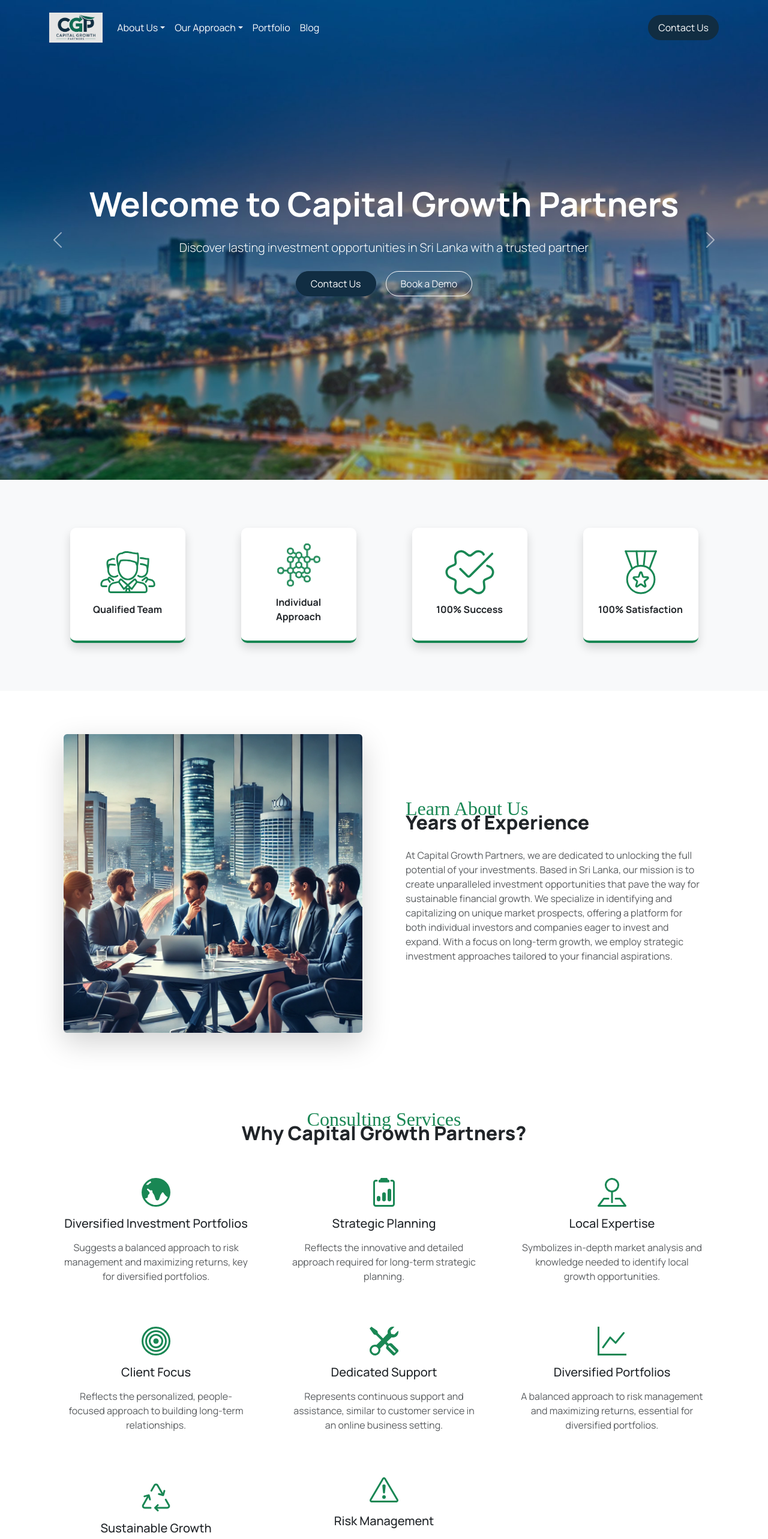
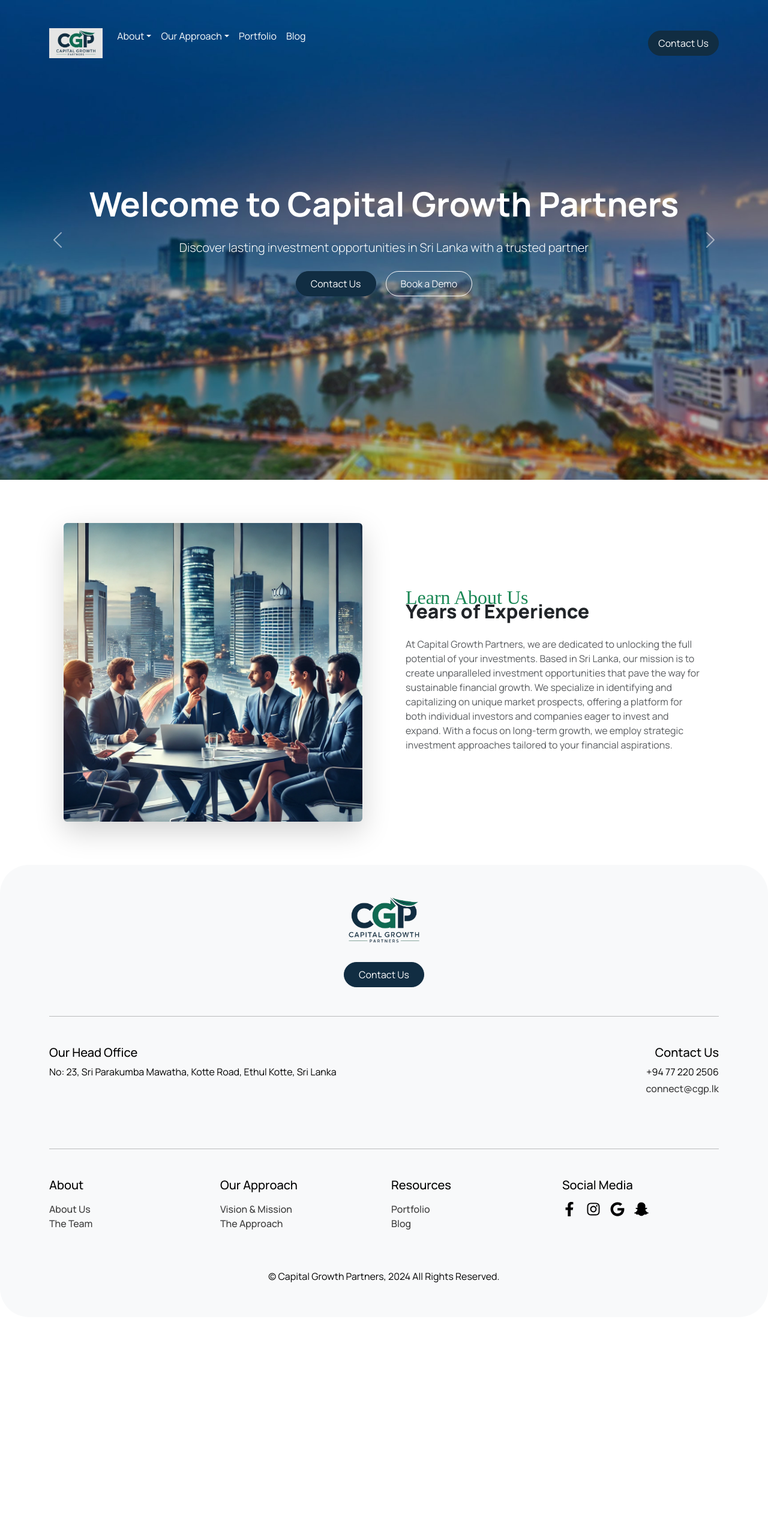
Before and after one commit to kiwizu3/cgp, a React (Create React App) app: page /about in a window 1280 px wide. Shown: the top 2566 px of the page at 60% size. After the commit the page ends 2196 px from the top, so only its background shows below. Built offline with nearby package versions, Linux system fonts and the light colour scheme; a web font is replaced by a local one.

Commit message:
Added routing Added About dummy page Fixed few style bugs

```diff
--- a/package.json
+++ b/package.json
@@ -14,6 +14,8 @@
     "react": "^18.3.1",
     "react-dom": "^18.3.1",
     "react-icons": "^5.0.1",
+    "react-router": "^7.0.2",
+    "react-router-dom": "^7.0.2",
     "react-scripts": "^5.0.1"
   },
   "devDependencies": {
--- a/src/App.js
+++ b/src/App.js
@@ -1,4 +1,4 @@
-import { useState } from 'react';
+import { Routes, Route } from 'react-router-dom';
 import Navbar from './components/Navbar';
 import Hero from './components/Hero';
 import Stats from './components/Stats';
@@ -8,23 +8,30 @@ import Why from './components/Why';
 import Insights from './components/Insights';
 import CreateAds from './components/CreateAds';
 import Footer from './components/Footer';
+import AboutPage from './pages/AboutPage'; // Import your AboutPage here
 import './App.css';
-import Test from './components/Test';
 
 function App() {
   return (
     <div className="app">
       <Navbar />
+      <Hero />
       <main>
-        {/* <Test color="primary"/> */}
-        <Hero />
-        <Stats />
-        <About/>
-        <Why />
-        {/* <Insights />
-        <CreateAds /> */}
-        <Footer />
+        <Routes>
+          {/* Define your routes */}
+          <Route path="/" element={
+            <>
+
+              <Stats />
+              <About />
+              <Why />
+            </>
+          } />
+          <Route path="/about" element={<AboutPage />} />
+          {/* Add more routes as needed */}
+        </Routes>
       </main>
+      <Footer />
     </div>
   );
 }
--- a/src/components/Footer.js
+++ b/src/components/Footer.js
@@ -1,4 +1,5 @@
 import React from 'react';
+import { Link } from 'react-router-dom';
 import { FaFacebookF, FaInstagram, FaGoogle, FaSnapchatGhost } from 'react-icons/fa';
 
 function Footer() {
@@ -11,7 +12,9 @@ function Footer() {
       <div className="container">
         <div className="row mb-5">
           <div className="col-12 text-center">
-            <img className="footer-logo mb-4" src="assets/images/logo.png" alt="Logo" />
+            <Link to="/">
+              <img className="footer-logo mb-4" src="assets/images/logo.png" alt="Logo" />
+            </Link>
             <div className="d-flex gap-3 justify-content-center">
               <button className="btn btn-primary px-4 py-2">Contact Us</button>
             </div>
@@ -37,17 +40,17 @@ function Footer() {
         <hr className="my-5" />
         <div className="row">
           <div className="col-md-3 mb-4">
-            <h5 className="mb-3">About Us</h5>
+            <h5 className="mb-3">About</h5>
             <ul className="list-unstyled">
               <li>
-                <a href="#" className="text-light text-decoration-none">
-                  Our Offices
-                </a>
+                <Link to="/about" className="text-light text-decoration-none">
+                  About Us
+                </Link>
               </li>
               <li>
-                <a href="#" className="text-light text-decoration-none">
+                <Link to="#" className="text-light text-decoration-none">
                   The Team
-                </a>
+                </Link>
               </li>
             </ul>
           </div>
@@ -55,14 +58,14 @@ function Footer() {
             <h5 className="mb-3">Our Approach</h5>
             <ul className="list-unstyled">
               <li>
-                <a href="#" className="text-light text-decoration-none">
+                <Link to="#" className="text-light text-decoration-none">
                   Vision & Mission
-                </a>
+                </Link>
               </li>
               <li>
-                <a href="#" className="text-light text-decoration-none">
+                <Link to="#" className="text-light text-decoration-none">
                   The Approach
-                </a>
+                </Link>
               </li>
             </ul>
           </div>
@@ -70,14 +73,14 @@ function Footer() {
             <h5 className="mb-3">Resources</h5>
             <ul className="list-unstyled">
               <li>
-                <a href="#" className="text-light text-decoration-none">
+                <Link to="#" className="text-light text-decoration-none">
                   Portfolio
-                </a>
+                </Link>
               </li>
               <li>
-                <a href="#" className="text-light text-decoration-none">
+                <Link to="#" className="text-light text-decoration-none">
                   Blog
-                </a>
+                </Link>
               </li>
             </ul>
           </div>
--- a/src/components/Navbar.css
+++ b/src/components/Navbar.css
@@ -29,3 +29,18 @@
     transition: width 0.1s ease-in-out;
     z-index: 1000; /* Ensure it appears above other elements */
   }
+
+
+  .navbar-toggler:focus {
+    text-decoration: none;
+    outline: 0;
+    box-shadow: 0 0 0 0 !important;
+}
+
+button:hover {
+  border-color: #00000000 !important;
+}
+
+.bi-navbar{
+  font-size: 2rem;
+}
--- a/src/components/Navbar.js
+++ b/src/components/Navbar.js
@@ -1,17 +1,20 @@
 import React, { useEffect, useState } from 'react';
-import './Navbar.css'; // Ensure this imports your CSS
+import { Link } from 'react-router-dom';
+import './Navbar.css';
 
 function Navbar() {
-  const [isScrolled, setIsScrolled] = useState(false);
+  const [isScrolled, setIsScrolled] = useState(false); // State for scroll position
+  const [isExpanded, setIsExpanded] = useState(false); // State for menu toggle
   const [scrollProgress, setScrollProgress] = useState(0);
 
+  // Scroll event to handle navbar transparency and progress bar
   useEffect(() => {
     const handleScroll = () => {
       const scrollTop = window.scrollY;
       const docHeight = document.documentElement.scrollHeight - window.innerHeight;
       const progress = (scrollTop / docHeight) * 100;
 
-      setIsScrolled(scrollTop > 0);
+      setIsScrolled(scrollTop > 0); // Navbar turns background when scrolled
       setScrollProgress(progress);
     };
 
@@ -21,12 +24,18 @@ function Navbar() {
     };
   }, []);
 
+  // Handle navbar collapse toggle
+  const handleToggle = () => {
+    setIsExpanded(!isExpanded);
+  };
+
+  // Determine navbar class based on scroll and expanded state
+  const navbarClass = `navbar navbar-expand-lg fixed-top ${
+    isScrolled || isExpanded ? 'navbar-light bg-white shadow' : 'navbar-dark navbar-transparent'
+  }`;
+
   return (
-    <nav
-      className={`navbar navbar-expand-lg ${
-        isScrolled ? 'navbar-light bg-white shadow' : 'navbar-dark navbar-transparent'
-      } fixed-top`}
-    >
+    <nav className={navbarClass}>
       <div
         className="scroll-progress-bar"
         style={{
@@ -34,22 +43,19 @@ function Navbar() {
         }}
       ></div>
       <div className="container">
-        <a className="navbar-brand" href="#">
-          <img src={`assets/images/logo.${isScrolled ? 'png' : 'jpg'}`} alt="Logo" height="50" />
-        </a>
+        <Link className="navbar-brand" to="/">
+          <img src={`assets/images/logo.${isScrolled || isExpanded ? 'png' : 'jpg'}`} alt="Logo" height="50" />
+        </Link>
         <button
           className="navbar-toggler"
           type="button"
-          data-bs-toggle="collapse"
-          data-bs-target="#navbarNav"
-          aria-controls="navbarNav"
-          aria-expanded="false"
-          aria-label="Toggle navigation"
+          onClick={handleToggle} // Controlled toggle button
+          aria-expanded={isExpanded}
         >
-          <span className="navbar-toggler-icon"></span>
+          {isExpanded ? (<i className="bi-navbar bi bi-x"></i>) : (<i className="bi-navbar bi bi-list"></i>)}
         </button>
-        <div className="collapse navbar-collapse" id="navbarNav">
-          <ul className="navbar-nav me-auto">
+        <div className={`collapse navbar-collapse py-4 ${isExpanded ? 'show' : ''}`} id="navbarNav">
+          <ul className="navbar-nav me-auto mb-4">
             <li className="nav-item dropdown">
               <a
                 className="nav-link dropdown-toggle"
@@ -58,13 +64,13 @@ function Navbar() {
                 data-bs-toggle="dropdown"
                 aria-expanded="false"
               >
-                About Us
+                About
               </a>
               <ul className="dropdown-menu">
                 <li>
-                  <a className="dropdown-item" href="#">
-                    Our Offices
-                  </a>
+                  <Link className="dropdown-item" to="/about">
+                    About Us
+                  </Link>
                 </li>
                 <li>
                   <a className="dropdown-item" href="#">
@@ -97,20 +103,20 @@ function Navbar() {
               </ul>
             </li>
             <li className="nav-item">
-              <a className="nav-link" href="#">
+              <Link className="nav-link" to="/">
                 Portfolio
-              </a>
+              </Link>
             </li>
             <li className="nav-item">
-              <a className="nav-link" href="#">
+              <Link className="nav-link" to="#">
                 Blog
-              </a>
+              </Link>
             </li>
           </ul>
           <div className="d-flex flex-column flex-lg-row gap-2">
-            <a href="#" className="btn btn-primary">
+            <Link to="#" className="btn btn-primary">
               Contact Us
-            </a>
+            </Link>
           </div>
         </div>
       </div>
--- a/src/index.css
+++ b/src/index.css
@@ -1,4 +1,6 @@
 @import url('https://fonts.googleapis.com/css2?family=Manrope:wght@200..800&family=Oooh+Baby&family=Poppins:ital,wght@0,100;0,200;0,300;0,400;0,500;0,600;0,700;0,800;0,900;1,100;1,200;1,300;1,400;1,500;1,600;1,700;1,800;1,900&display=swap');
+@import url("https://cdn.jsdelivr.net/npm/bootstrap-icons@1.11.3/font/bootstrap-icons.min.css");
+
 /* :root {
   font-family: "Poppins", system-ui, Avenir, Helvetica, Arial, sans-serif;
   line-height: 1.5;
--- a/src/index.js
+++ b/src/index.js
@@ -1,10 +1,13 @@
 import { StrictMode } from 'react'
 import { createRoot } from 'react-dom/client'
+import { BrowserRouter } from "react-router";
 import App from './App';
 import './index.css';
 
 createRoot(document.getElementById('root')).render(
   <StrictMode>
+     <BrowserRouter>
     <App />
+  </BrowserRouter>
   </StrictMode>,
 )
--- /dev/null
+++ b/src/pages/AboutPage.js
@@ -0,0 +1,34 @@
+import React from "react";
+
+function AboutPage() {
+  return (
+    <section className="about py-5">
+            <div className="container">
+                <div className="row align-items-center">
+                    {/* Column 1: Image */}
+                    <div className="col-lg-6">
+                        <div className="about-image p-4">
+                            <img
+                                src="/assets/images/about.png"
+                                alt="About Us"
+                                className="img-fluid rounded shadow-lg"
+                            />
+                        </div>
+                    </div>
+                    {/* Column 2: Description */}
+                    <div className="col-lg-6">
+                        <div className="about-description p-4">
+                            <p className="title-tops">Learn About Us</p>
+                            <h2 className="display-7 mb-4">Years of Experience</h2>
+                            <p className="text-muted">
+                            At Capital Growth Partners, we are dedicated to unlocking the full potential of your investments. Based in Sri Lanka, our mission is to create unparalleled investment opportunities that pave the way for sustainable financial growth. We specialize in identifying and capitalizing on unique market prospects, offering a platform for both individual investors and companies eager to invest and expand. With a focus on long-term growth, we employ strategic investment approaches tailored to your financial aspirations.
+                            </p>
+                        </div>
+                    </div>
+                </div>
+            </div>
+        </section>
+  );
+}
+
+export default AboutPage;
```
Also changed, not shown: 1 other file (tests, documents, lock files or other folders).
